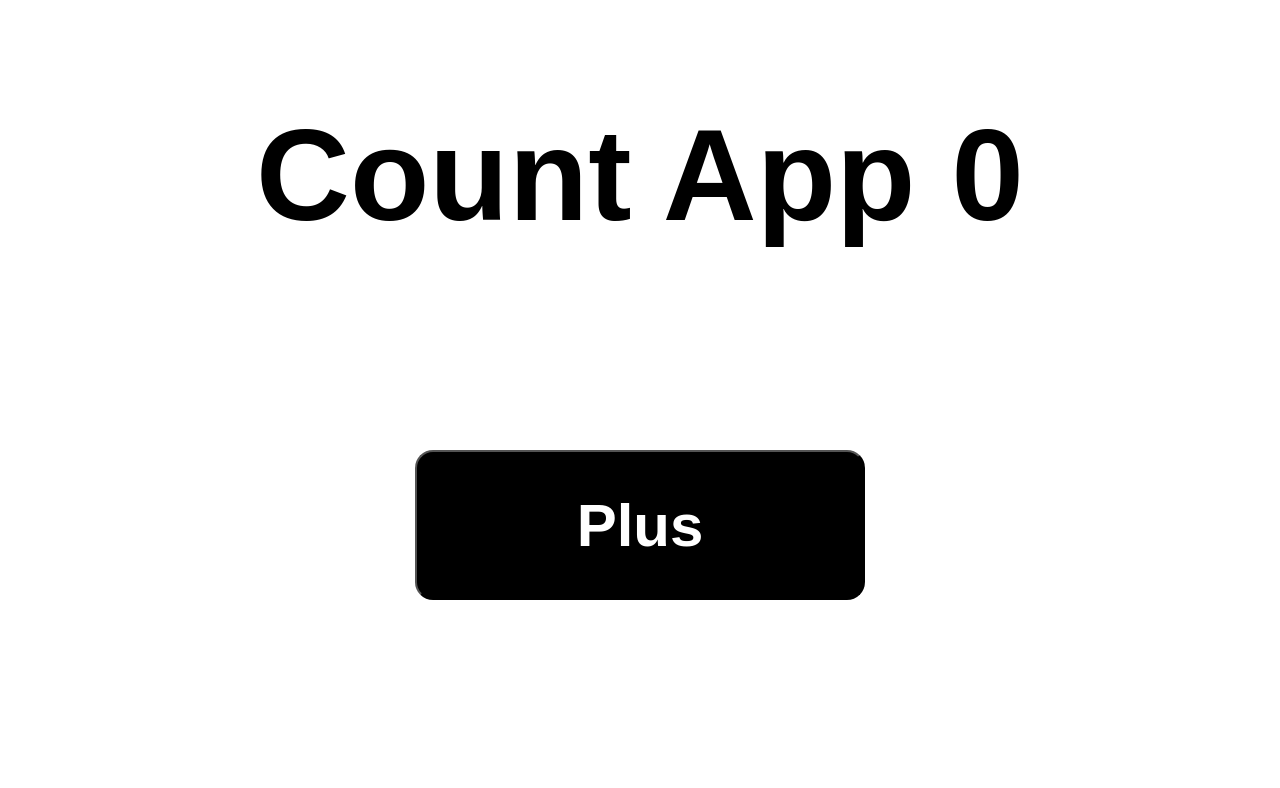
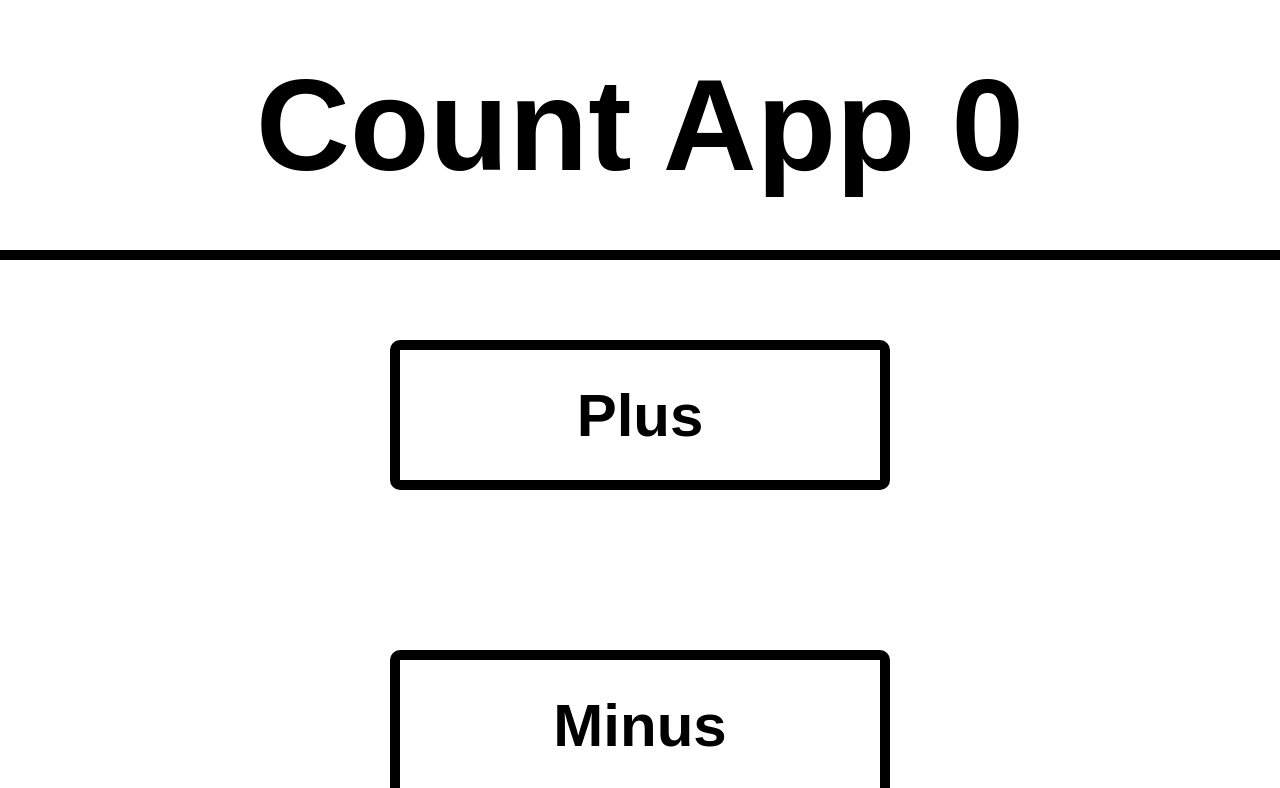
Before and after one commit to R84IEHMTS00x/Count-App, a React (Create React App) app: page / in a window 1280 px wide. Shown: the top 788 px of the page. Built offline with nearby package versions, Linux system fonts and the light colour scheme.

Commit message:
Update index.css

```diff
--- a/src/index.css
+++ b/src/index.css
@@ -9,30 +9,30 @@ div {
 }
 
 .count {
-  padding: 100px;
+  padding: 50px;
   font-size: 130px;
   font-weight: bold;
+  border-bottom: 10px solid #000;
 }
 
 .plus,
 .minus {
-  margin: 100px;
+  margin: 80px;
 }
 
 button {
-  width: 450px;
+  width: 500px;
   height: 150px;
   font-size: 60px;
   font-weight: bold;
-  border-radius: 18px;
-  color: #fff;
-  background-color: black;
+  color: #000;
+  border-radius: 10px;
+  border: 10px solid #000;
+  background-color: #fff;
 }
 
 button:hover {
-  color: #000;
-  background-color: #fff;
-  border-width: 18px;
-  border: 18px solid black;
-  transition: border-width linear .3s;
+  color: #fff;
+  background-color: #000;
+  transition: .6s ease, color .6s ease;
 }
```
